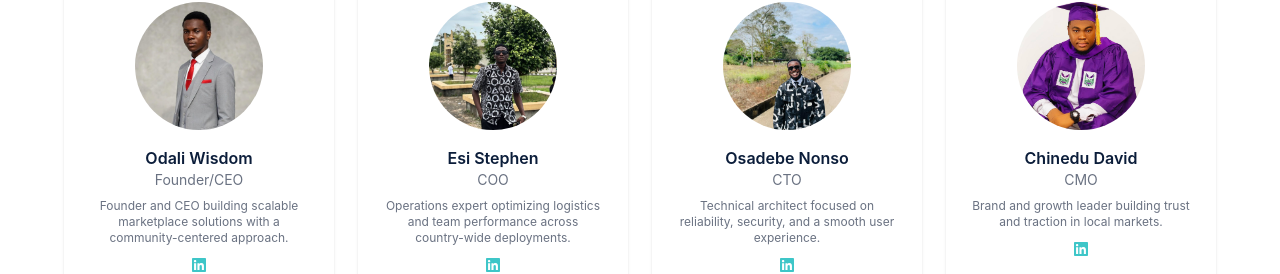
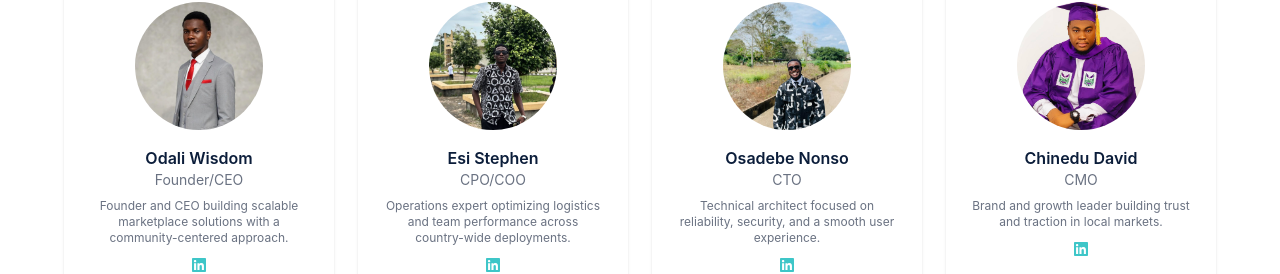
Before and after one commit to Around-You-Org/around_you_website, a React (Vite) app: page /about in a window 1280 px wide. Shown: the part 2271-2545 px from the top of the page. Built offline with nearby package versions, Linux system fonts and the light colour scheme; no server answers.

Commit message:
update:CPO

```diff
--- a/src/pages/AboutPage.jsx
+++ b/src/pages/AboutPage.jsx
@@ -171,7 +171,7 @@ function AboutPage() {
           <div className="grid lg:grid-cols-4 md:grid-cols-2 gap-6">
             {[
               { name: "Odali Wisdom", role: "Founder/CEO", image: "/team/wisdom.jpeg", linkedin: "https://www.linkedin.com/in/odali-wisdom-92118b3bb/", icon:"linkedin", bio: "Founder and CEO building scalable marketplace solutions with a community-centered approach." },
-              { name: "Esi Stephen", role: "COO", image: "/team/stephen.jpeg", linkedin: "https://www.linkedin.com/in/stephen-esi-890486368/", icon:"linkedin", bio: "Operations expert optimizing logistics and team performance across country-wide deployments." },
+              { name: "Esi Stephen", role: "CPO/COO", image: "/team/stephen.jpeg", linkedin: "https://www.linkedin.com/in/stephen-esi-890486368/", icon:"linkedin", bio: "Operations expert optimizing logistics and team performance across country-wide deployments." },
               { name: "Osadebe Nonso", role: "CTO", image: "/team/nonso.jpeg",linkedin: "https://www.linkedin.com/in/nonso-osadebe-73736936a/", icon:"linkedin", bio: "Technical architect focused on reliability, security, and a smooth user experience." },
               { name: "Chinedu David", role: "CMO", image: "/team/david.jpeg", linkedin: "https://www.linkedin.com/in/sirdaviddev/", icon:"linkedin", bio: "Brand and growth leader building trust and traction in local markets." },
             ].map(({name,image,role,linkedin,icon,bio}) => (
--- a/src/pages/HomePage.jsx
+++ b/src/pages/HomePage.jsx
@@ -7,9 +7,34 @@ import ServicesSection from "../sections/ServicesSection";
 import TrustSection from "../sections/TrustSection";
 
 const steps = [
-  { icon: "map-pin", color: "#0D6B6E", bg: "rgba(13,107,110,0.1)", num: "1", numBg: "#0D6B6E", title: "Share Location", desc: "Open the app and let GPS find verified professionals near you instantly." },
-  { icon: "user-check", color: "#3EC6C8", bg: "rgba(62,198,200,0.1)", num: "2", numBg: "#3EC6C8", title: "Pick a Pro", desc: "Browse ratings, reviews, and pricing. Choose the best match for your need." },
-  { icon: "check-circle", color: "#6EE7A8", bg: "rgba(110,231,168,0.1)", num: "3", numBg: "#6EE7A8", numColor: "#0B1D3A", title: "Get It Done", desc: "Track arrival in real-time, chat in-app, and pay securely when done." },
+  {
+    icon: "map-pin",
+    color: "#0D6B6E",
+    bg: "rgba(13,107,110,0.1)",
+    num: "1",
+    numBg: "#0D6B6E",
+    title: "Share Location",
+    desc: "Open the app and let GPS find verified professionals near you instantly.",
+  },
+  {
+    icon: "user-check",
+    color: "#3EC6C8",
+    bg: "rgba(62,198,200,0.1)",
+    num: "2",
+    numBg: "#3EC6C8",
+    title: "Pick a Pro",
+    desc: "Browse ratings, reviews, and pricing. Choose the best match for your need.",
+  },
+  {
+    icon: "check-circle",
+    color: "#6EE7A8",
+    bg: "rgba(110,231,168,0.1)",
+    num: "3",
+    numBg: "#6EE7A8",
+    numColor: "#0B1D3A",
+    title: "Get It Done",
+    desc: "Track arrival in real-time, chat in-app, and pay securely when done.",
+  },
 ];
 
 function useScrollReveal() {
@@ -21,7 +46,7 @@ function useScrollReveal() {
           if (e.isIntersecting) e.target.classList.add("revealed");
         });
       },
-      { threshold: 0.1 }
+      { threshold: 0.1 },
     );
     els.forEach((el) => observer.observe(el));
     return () => observer.disconnect();
@@ -29,7 +54,8 @@ function useScrollReveal() {
 }
 
 // ── Mobile Dashboard HTML ───────────────────────────────────────────────────────
-const MobiledashboardHTML = `<!DOCTYPE html>
+const MobiledashboardHTML = `
+<!DOCTYPE html>
 <html class="light" lang="en">
 <head>
   <meta charset="utf-8" />
@@ -789,7 +815,6 @@ const DesktopdashboardHTML = `
     </section>
   </main>
 </body>
-
 </html>
 `;
 
@@ -888,8 +913,7 @@ function DeviceMockup() {
             style={{
               width: "100%",
               height: "8px",
-              background:
-                "linear-gradient(180deg,rgba(0,0,0,0.4),transparent)",
+              background: "linear-gradient(180deg,rgba(0,0,0,0.4),transparent)",
               borderRadius: "0 0 50% 50%",
             }}
           />
@@ -1006,7 +1030,6 @@ function DeviceMockup() {
     </>
   );
 }
-
 
 function HomePage() {
   useScrollReveal();
@@ -1189,7 +1212,7 @@ function HomePage() {
                     {desc}
                   </p>
                 </div>
-              )
+              ),
             )}
           </div>
         </div>
```
